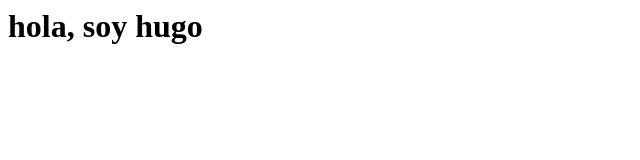
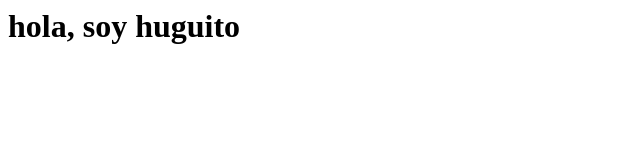
Before and after one commit to hugosantillan/curso-git, a plain HTML site: page index.html in a window 1280 px wide. Shown: the full height of the page, 0-640 px from the left. Drawn offline with Linux system fonts and the light colour scheme.

Commit message:
se modifico el titulo del archivo html

```diff
--- a/index.html
+++ b/index.html
@@ -1,5 +1,5 @@
 <head>
     <body>
-        <h1>hola, soy hugo</h1>
+        <h1>hola, soy huguito</h1>
     </body>
 </head>
```
